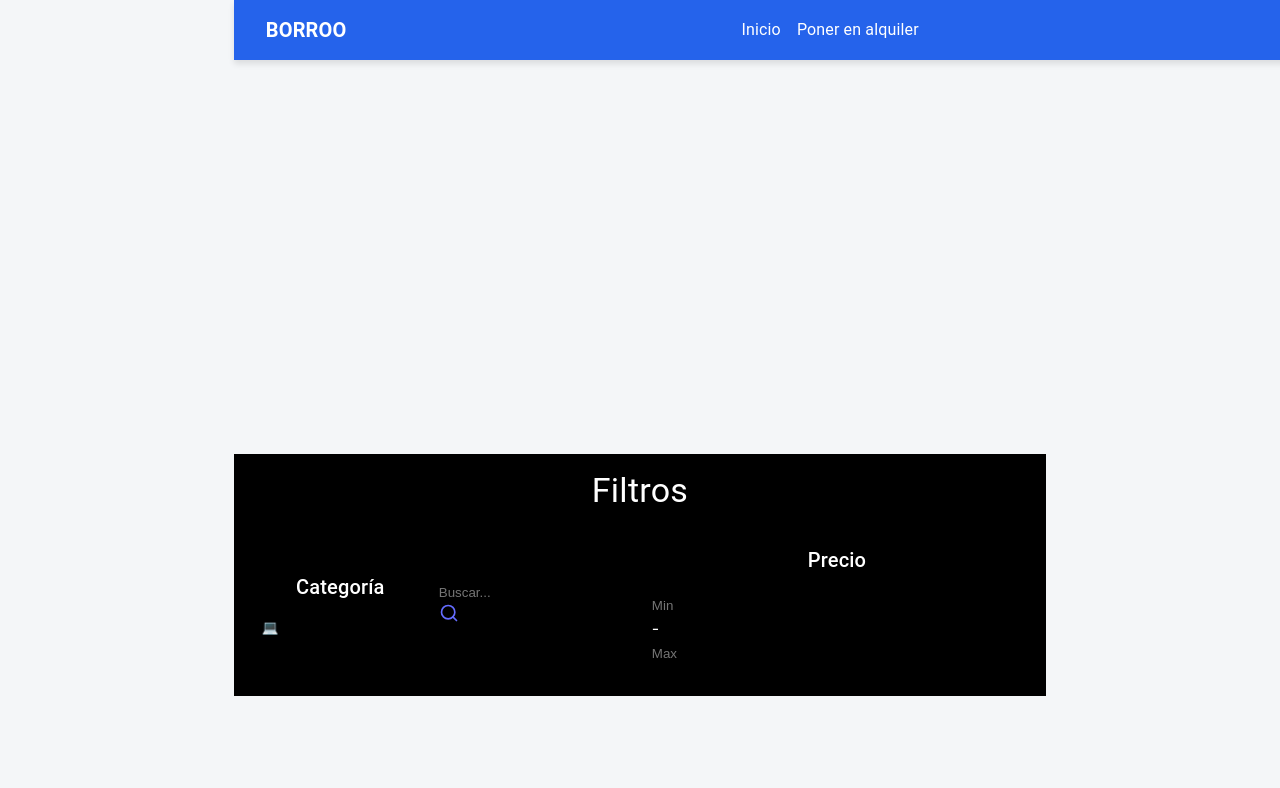
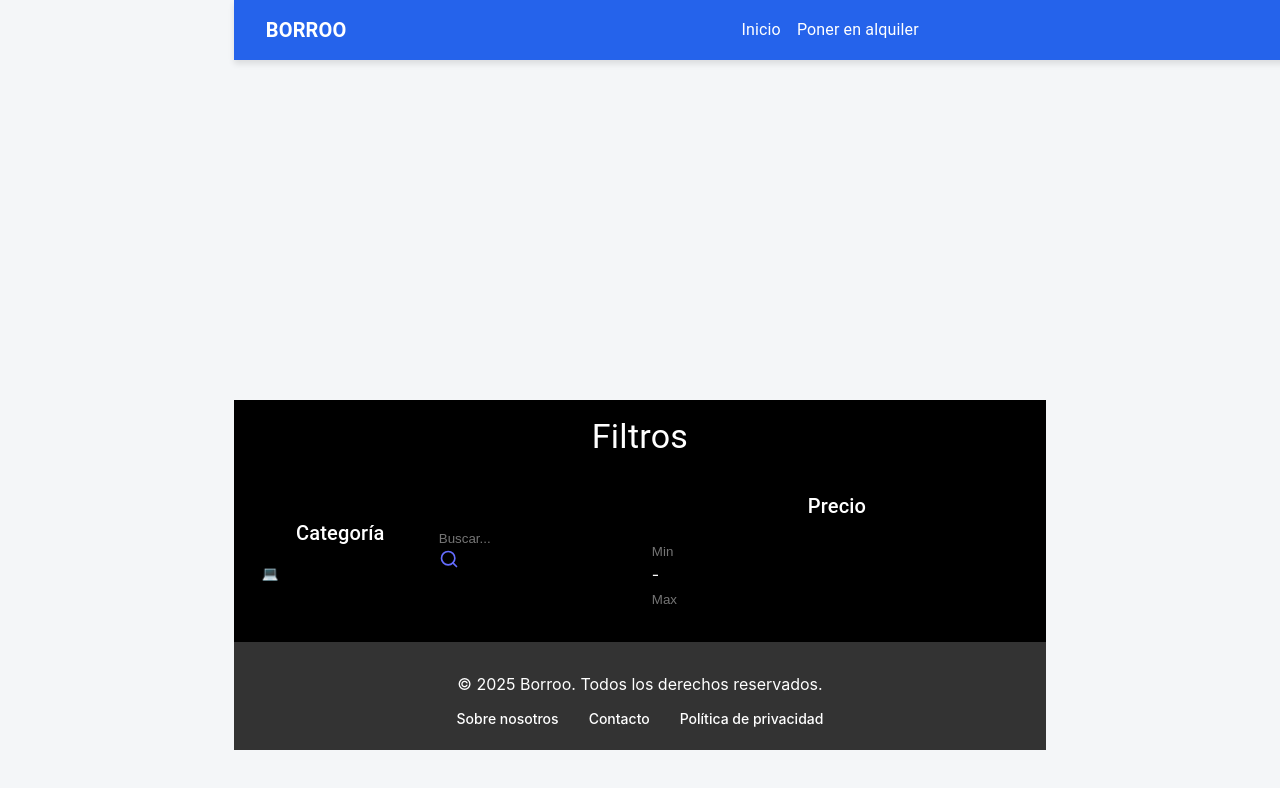
Before and after one commit to ISPP-2425-G4/borroo, a React (Vite) app in the folder frontend/: page /objetos/search_item in a window 1280 px wide. Shown: the top 788 px of the page. Built offline with nearby package versions, Linux system fonts and the light colour scheme.

Commit message:
feat: primera versión del footer sin que se extienda bien en todas las páginas

```diff
--- /dev/null
+++ b/frontend/public/styles/Footer.css
@@ -0,0 +1,33 @@
+.footer {
+    background-color: #333;
+    color: white;
+    padding: 20px;
+    text-align: center;
+    position: relative;
+    bottom: 0;
+    width: 100%;
+  }
+
+  .footer-content {
+    max-width: 1200px;
+    margin: 0 auto;
+  }
+
+  .footer p {
+    margin: 10px 0;
+  }
+
+  .footer-links {
+    margin-top: 10px;
+  }
+
+  .footer-links a {
+    color: white;
+    text-decoration: none;
+    margin: 0 15px;
+    font-size: 14px;
+  }
+
+  .footer-links a:hover {
+    text-decoration: underline;
+  }
--- a/frontend/src/App.jsx
+++ b/frontend/src/App.jsx
@@ -6,6 +6,7 @@
 import UpdateItem from "./UpdateItem";
 import ShowItem from "./ShowItem";
 import SearchItemByName from "./SearchItemByName";
+import Footer from './components/Footer';
 
 function App() {
   return (
@@ -21,6 +22,7 @@
         <Route path="/signup" element={<Signup />} />
         <Route path="/objetos/search_item" element={<SearchItemByName />} />
       </Routes>
+      <Footer/>
     </Router>
   );
 }
--- /dev/null
+++ b/frontend/src/components/Footer.jsx
@@ -0,0 +1,18 @@
+import "../../public/styles/Footer.css";
+
+const Footer = () => {
+  return (
+    <footer className="footer">
+      <div className="footer-content">
+        <p>&copy; 2025 Borroo. Todos los derechos reservados.</p>
+        <div className="footer-links">
+          <a href="/about">Sobre nosotros</a>
+          <a href="/contact">Contacto</a>
+          <a href="/privacy">Política de privacidad</a>
+        </div>
+      </div>
+    </footer>
+  );
+};
+
+export default Footer;
```
